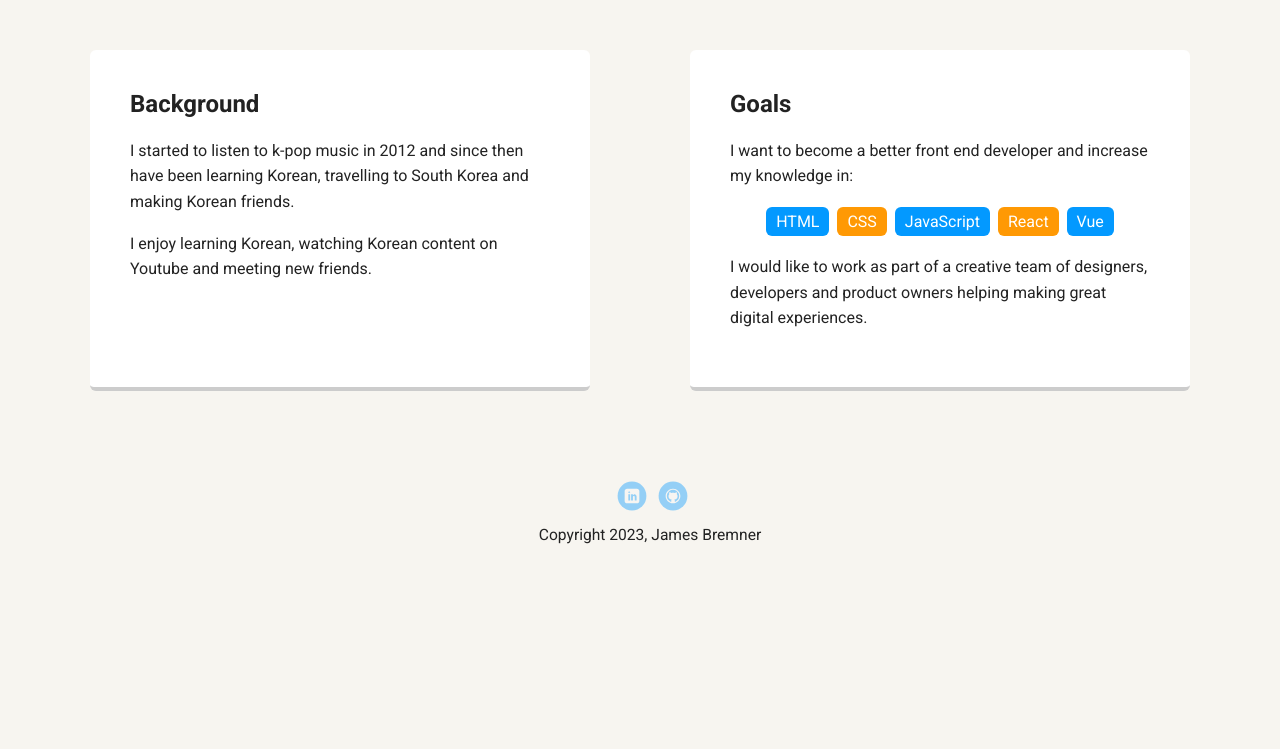
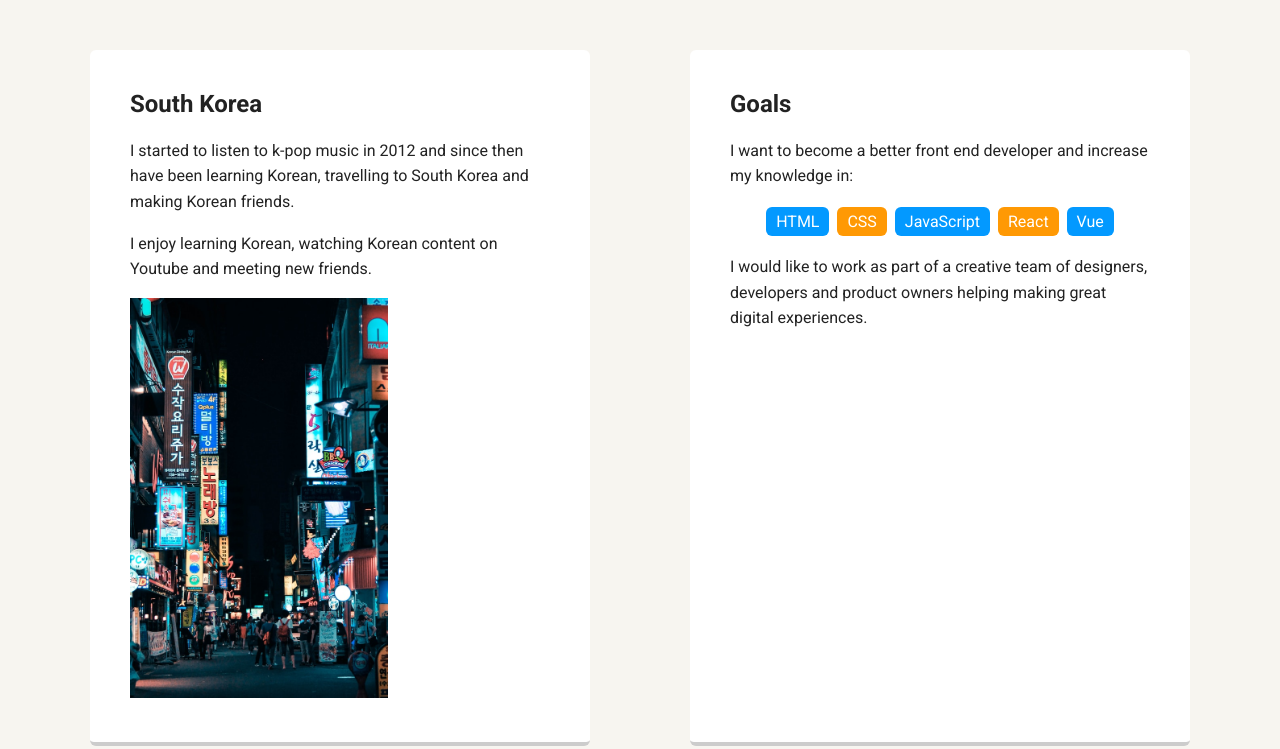
Before and after one commit to jamesbdev/tech-degree-unit-1, a plain HTML site: page hobbies.html in a window 1280 px wide. Shown: the part 470-1219 px from the top of the page. Before the commit the page ends 1110 px from the top, so only its background shows below. Drawn offline with Linux system fonts and the light colour scheme; a web font is replaced by a local one.

Commit message:
add content to hobbies page

```diff
--- a/hobbies.html
+++ b/hobbies.html
@@ -22,12 +22,13 @@
       </header>
       <main class="flex">
         <section class="card">
-          <h2>Background</h2>
+          <h2>South Korea</h2>
           <p>I started to listen to k-pop music in 2012 and since then have been learning Korean, travelling to South Korea and making Korean friends.</p>
           <p>I enjoy learning Korean, watching Korean content on Youtube and meeting new friends.</p>
+          <img src="images/korea-streets.jpg" alt="Korean street during night" height="400">
         </section>
 
-        <div class="card">
+        <section class="card">
           <h2>Goals</h2>
           <p>I want to become a better front end developer and increase my knowledge in: </p>
           <ul class="skills">
@@ -38,7 +39,7 @@
             <li>Vue</li>
           </ul>
           <p>I would like to work as part of a creative team of designers, developers and product owners helping making great digital experiences.</p>
-        </div>
+        </section>
 
       </main>
       <footer>
```
Also changed, not shown: experience.html (+1 -2 lines), index.html (+2 -2 lines).
